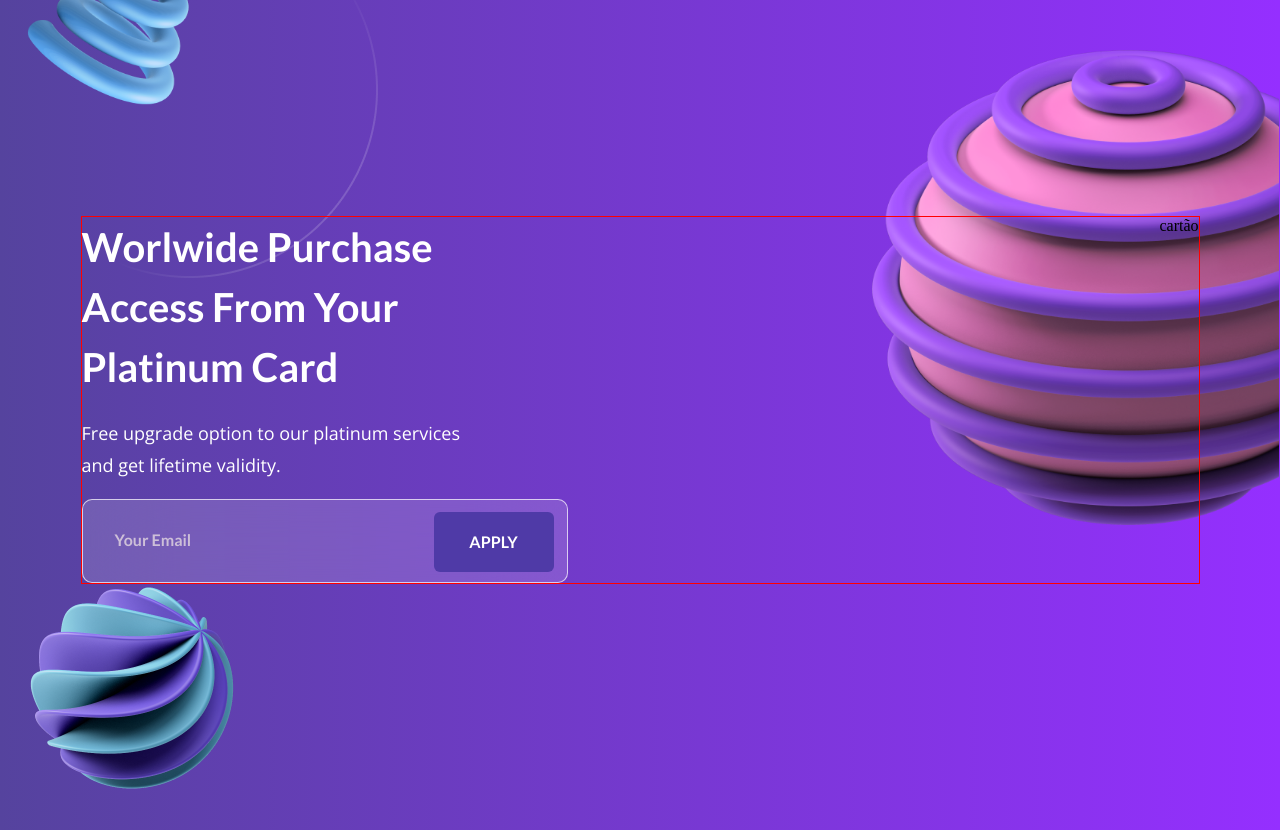
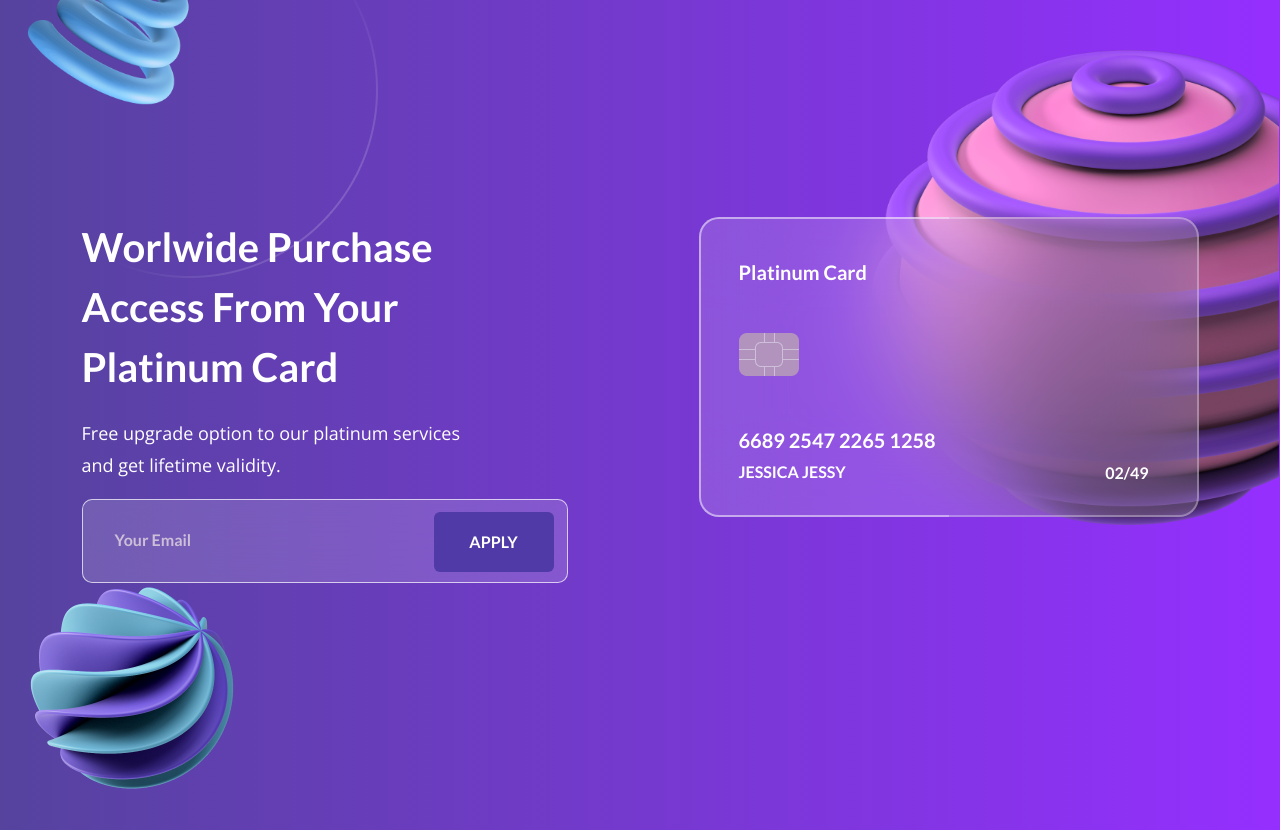
Before and after one commit to EdsonTomasDev/Glassmorphism, a plain HTML site: page index.html in a window 1280 px wide. Drawn offline with nearby package versions, Linux system fonts and the light colour scheme.

Commit message:
finalizando conf do cartão

```diff
--- a/css/index.css
+++ b/css/index.css
@@ -7,6 +7,7 @@ body {
     margin: 0;
     height: 100vh;
     background: linear-gradient(to right,#55439E, #952FFF);
+
 }
 
 .main_container{
@@ -51,7 +52,7 @@ body {
    .info{
        width: 100%;
        max-width: 1117px;
-       border: 1px solid red;
+       /* border: 1px solid red; */
        z-index: 9;
        display: flex;
        justify-content: space-between;
@@ -59,6 +60,7 @@ body {
    }
    .info_title{
        width: 480px;
+       /* border: 1px solid orange; */
 
    }
 
@@ -129,3 +131,114 @@ body {
        top: 13px;
        right: 8px;
    }
+
+   .info_card--card{
+       width: 500px;
+       height: 300px;
+       background: rgba(255, 255, 255, 0.15);
+       backdrop-filter: blur(45px);
+       border-radius: 20px;
+       position: relative;
+       box-sizing: border-box;
+       padding-top: 40px;
+       padding-left: 40px;
+   }
+
+    .info_card--card::before{
+        content: '';
+        border: 2px solid rgba(255, 255, 255, 0.5);
+        border-right: none;
+        position: absolute;
+        bottom: 0;
+        left: 0;
+        height: 100%;
+        width: 50%;
+        box-sizing: border-box;
+        border-top-left-radius: 20px;
+        border-bottom-left-radius: 20px;
+
+    }
+
+    .info_card--card::after{
+        content: '';
+        border: 2px solid rgba(255, 255, 255, 0.3);
+        border-left: none;
+        position: absolute;
+        bottom: 0;
+        right: 0;
+        height: 100%;
+        width: 50%;
+        box-sizing: border-box;
+        border-top-right-radius: 20px;
+        border-bottom-right-radius: 20px;
+
+    }
+
+   .info_card--title{
+       /* border: 1px solid blue; */
+   }
+   .info_card--title{
+       /* padding-top: 40px;
+       padding-left: 50px; */
+   }
+
+   .info_card--title h2{
+    font-family: 'Lato', sans-serif;
+    font-style: normal;
+    font-size: 20px;
+    line-height: 30px;
+    color: #fff;
+    /* border: 1px solid black; */
+    /* display: inline; */
+    margin-top: 0;
+    margin-bottom: 46px;
+
+
+   }
+   .info_card--chip{
+       /* border: 1px solid yellow; */
+
+
+   }
+
+   .info_card--chip img{
+       width: 60px;
+       height: 43px;
+   }
+
+   .info_card--name{
+       display: flex;
+       justify-content: space-between;
+   }
+
+   .info_card--name_number p{
+    font-family: 'Lato', sans-serif;
+    font-style: normal;
+    font-weight: normal;
+    font-size: 16px;
+    line-height: 18px;
+    color: #fff;
+    margin-top: 0;
+
+   }
+
+   .info_card--name_number p:first-child{
+       margin-top: 45px;
+       margin-bottom: 8px;
+       font-size: 20px;
+       line-height: 30px;
+
+   }
+
+   .info_card--name_year p{
+    font-family: 'Lato', sans-serif;
+    font-style: normal;
+    font-weight: normal;
+    font-size: 16px;
+    line-height: 18px;
+    color: #fff;
+    margin-right: 50px;
+    margin-top: 84px;
+
+
+   }
--- a/index.html
+++ b/index.html
@@ -28,7 +28,26 @@
                    </div>
                 </div>
                 <div class="info_card">
-                    cartão
+                    <div class="info_card--card">
+                        <div class="info_card--title">
+                            <h2>Platinum Card</h2>
+                        </div>
+                        <div class="info_card--chip">
+                            <img src="/images/chip.png" alt="Chip">
+                        </div>
+                        <div class="info_card--name">
+                            <div class="info_card--name_number">
+                                <p>6689 2547 2265 1258</p>
+                                <p>JESSICA JESSY</p>
+                            </div>
+                            <div class="info_card--name_year">
+                                <p>02/49</p>
+                            </div>
+
+
+                        </div>
+                    </div>
+
                 </div>
 
             </section>
```
Also changed, not shown: images/chip.png (added).
